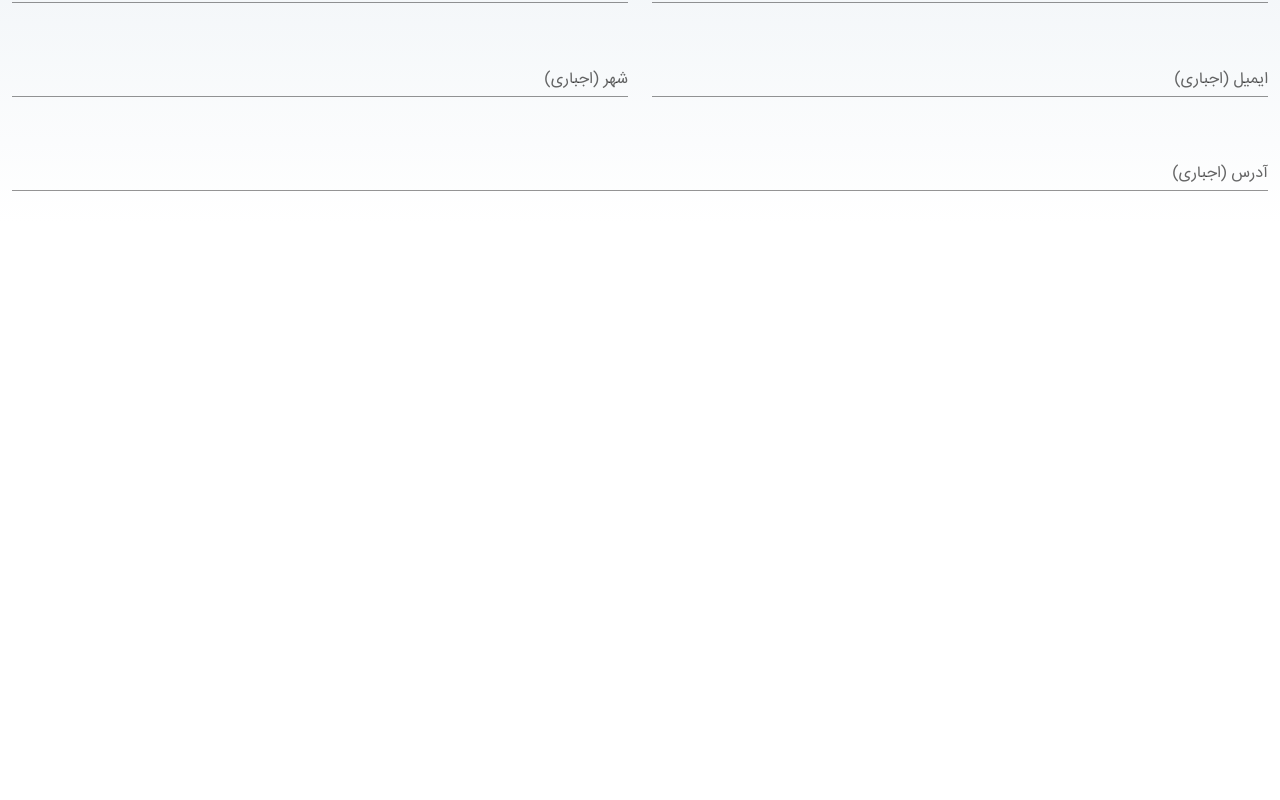
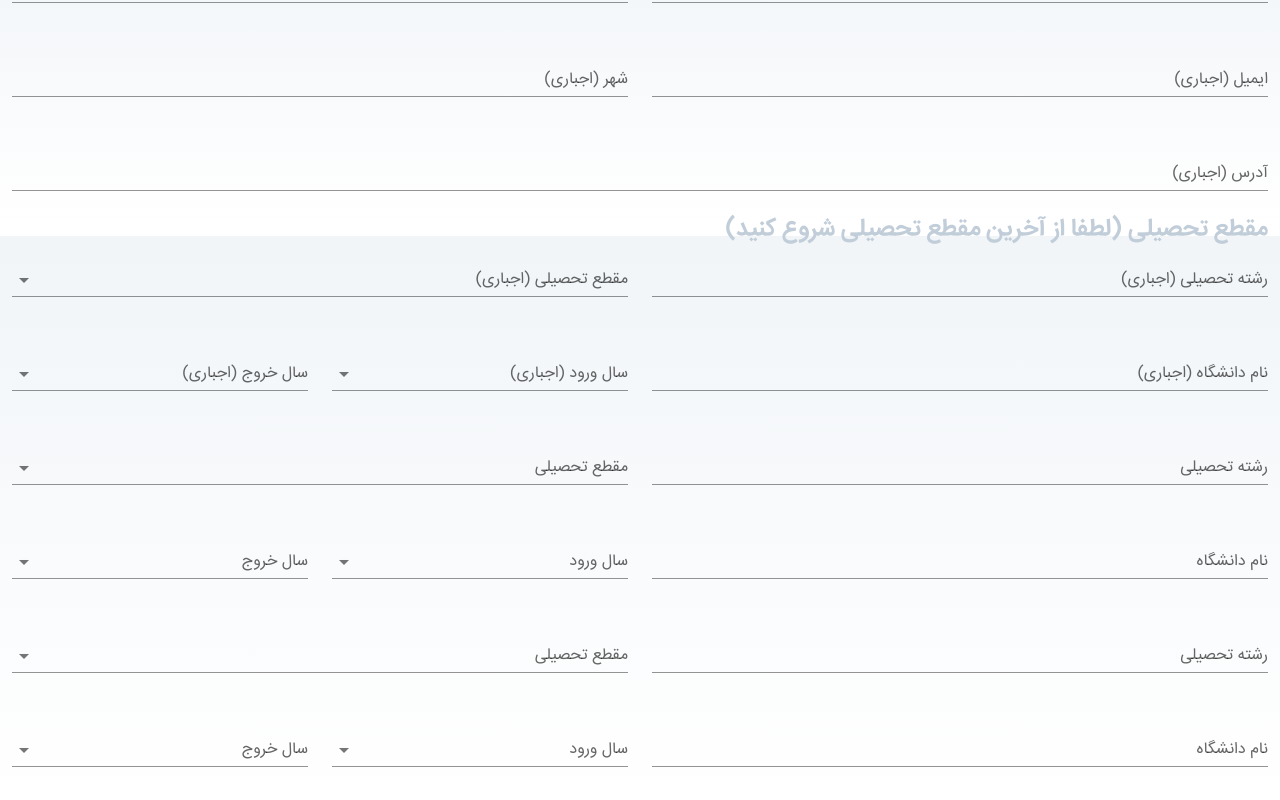
Before and after one commit to mistrs2p/orkidify_hr, a Vue app: page / in a window 1280 px wide. Shown: the part 1806-2606 px from the top of the page. Before the commit the page ends 2030 px from the top, so only its background shows below. Built offline with nearby package versions, Linux system fonts and the light colour scheme.

Commit message:
Education Section Added

```diff
--- a/src/App.vue
+++ b/src/App.vue
@@ -256,6 +256,140 @@
           </v-col>
         </v-row>
 
+        <h2>مقطع تحصیلی (لطفا از آخرین مقطع تحصیلی شروع کنید)</h2>
+        <v-row>
+           <v-col
+            cols="6"
+          >
+            <v-text-field
+              label="رشته تحصیلی (اجباری)"
+            />
+          </v-col>
+
+           <v-col
+            cols="6"
+          >
+            <v-select
+              label="مقطع تحصیلی (اجباری)"
+              :items="majors"
+            />
+          </v-col>
+
+           <v-col
+            cols="6"
+          >
+            <v-text-field
+              label="نام دانشگاه (اجباری)"
+            />
+          </v-col>
+
+           <v-col
+            cols="3"
+          >
+            <v-select
+              label="سال ورود (اجباری)"
+              :items="years"
+            />
+          </v-col>
+
+           <v-col
+            cols="3"
+          >
+            <v-select
+              label="سال خروج (اجباری)"
+              :items="years"
+            />
+          </v-col>
+          <v-divider />
+          <v-col
+            cols="6"
+          >
+            <v-text-field
+              label="رشته تحصیلی"
+            />
+          </v-col>
+
+           <v-col
+            cols="6"
+          >
+            <v-select
+              label="مقطع تحصیلی"
+              :items="majors"
+            />
+          </v-col>
+
+           <v-col
+            cols="6"
+          >
+            <v-text-field
+              label="نام دانشگاه"
+            />
+          </v-col>
+
+           <v-col
+            cols="3"
+          >
+            <v-select
+              label="سال ورود"
+              :items="years"
+            />
+          </v-col>
+
+           <v-col
+            cols="3"
+          >
+            <v-select
+              label="سال خروج"
+              :items="years"
+            />
+          </v-col>
+          <v-divider />
+          <v-col
+            cols="6"
+          >
+            <v-text-field
+              label="رشته تحصیلی"
+            />
+          </v-col>
+
+           <v-col
+            cols="6"
+          >
+            <v-select
+              label="مقطع تحصیلی"
+              :items="majors"
+            />
+          </v-col>
+
+           <v-col
+            cols="6"
+          >
+            <v-text-field
+              label="نام دانشگاه"
+            />
+          </v-col>
+
+           <v-col
+            cols="3"
+          >
+            <v-select
+              label="سال ورود"
+              :items="years"
+            />
+          </v-col>
+
+           <v-col
+            cols="3"
+          >
+            <v-select
+              label="سال خروج"
+              :items="years"
+            />
+          </v-col>
+        </v-row>
+
+
+
       </v-form>
     </v-container>
 
@@ -316,6 +450,5 @@ export default {
     cursor: pointer;
   }
 
-  .addPhoto {
-  }
+
 </style>
```
